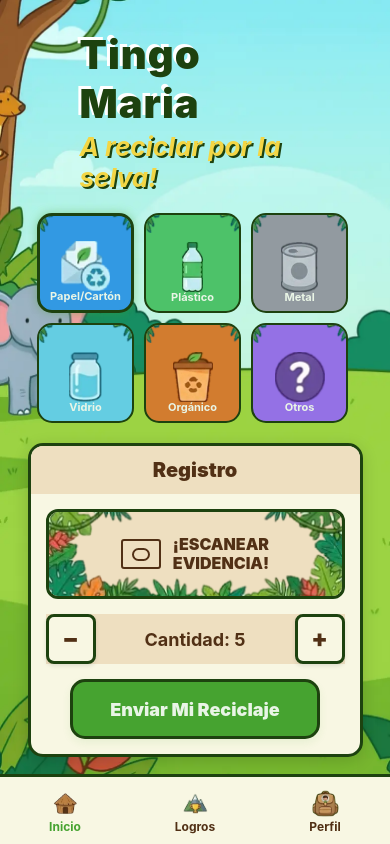
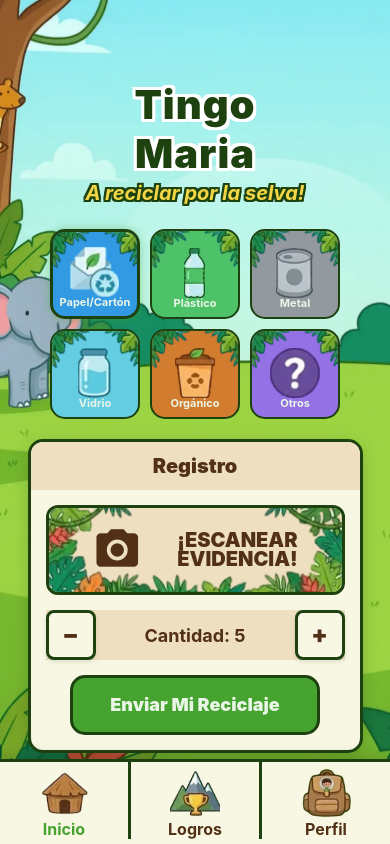
Before and after one commit to Clderon/Sistema-Reciclaje-React-Native, a React Native app: screen /Inicio in a window 390 px wide. Built offline with nearby package versions, Linux system fonts and the light colour scheme.

Commit message:
Implementando la vista home tailwind

```diff
--- a/App.js
+++ b/App.js
@@ -2,7 +2,7 @@ import React from 'react';
 import { NavigationContainer } from '@react-navigation/native';
 import { createBottomTabNavigator } from '@react-navigation/bottom-tabs';
 import { StatusBar } from 'expo-status-bar';
-import { Image, StyleSheet } from 'react-native';
+import { Image, TouchableOpacity, View, StyleSheet } from 'react-native';
 
 // Screens
 import HomeScreen from './src/screens/HomeScreen';
@@ -11,6 +11,20 @@ import PerfilScreen from './src/screens/PerfilScreen';
 import { COLORS } from './src/utils/constants';
 
 const Tab = createBottomTabNavigator();
+
+// Componente personalizado para el botón del tab con border-right
+const TabBarButton = ({ children, onPress, isLast = false, style, ...props }) => (
+  <View style={[styles.tabBarButtonContainer, !isLast && styles.tabBarButtonContainerWithBorder]}>
+    <TouchableOpacity
+      onPress={onPress}
+      activeOpacity={0.7}
+      style={[styles.tabBarButton, style]}
+      {...props}
+    >
+      {children}
+    </TouchableOpacity>
+  </View>
+);
 
 export default function App() {
   return (
@@ -25,13 +39,21 @@ export default function App() {
             backgroundColor: COLORS.target,
             borderTopWidth: 3,
             borderTopColor: COLORS.textBorde,
-            height: 70,
-            paddingBottom: 10,
-            paddingTop: 10,
+            height: 85,
+            paddingBottom: 5,
+            paddingTop: 0,
+            paddingHorizontal: 0,
+            shadowColor: '#000',
+            shadowOffset: { width: 0, height: -4 },
+            shadowOpacity: 0.15,
+            shadowRadius: 12,
+            elevation: 5,
           },
           tabBarLabelStyle: {
-            fontSize: 12,
+            fontSize: 16,
+            marginTop: 10,
             fontWeight: '700',
+            textAlign: 'center',
           },
         }}
       >
@@ -42,10 +64,11 @@ export default function App() {
             tabBarIcon: ({ focused }) => (
               <Image
                 source={require('./src/assets/images/home.webp')}
-                style={styles.tabIcon}
-                resizeMode="contain"
+                style={{ width: 50, height: 50, marginTop: 15}}
+                resizeMode="cover"
               />
             ),
+            tabBarButton: (props) => <TabBarButton {...props} isLast={false} />,
           }}
         />
         <Tab.Screen
@@ -55,10 +78,11 @@ export default function App() {
             tabBarIcon: ({ focused }) => (
               <Image
                 source={require('./src/assets/images/trofeos.webp')}
-                style={styles.tabIcon}
-                resizeMode="contain"
+                style={{ width: 50, height: 50, marginTop: 15 }}
+                resizeMode="cover"
               />
             ),
+            tabBarButton: (props) => <TabBarButton {...props} isLast={false} />,
           }}
         />
         <Tab.Screen
@@ -68,10 +92,11 @@ export default function App() {
             tabBarIcon: ({ focused }) => (
               <Image
                 source={require('./src/assets/images/mochila.webp')}
-                style={styles.tabIcon}
-                resizeMode="contain"
+                style={{ width: 50, height: 50, marginTop: 15 }}
+                resizeMode="cover"
               />
             ),
+            tabBarButton: (props) => <TabBarButton {...props} isLast={true} />,
           }}
         />
       </Tab.Navigator>
@@ -80,8 +105,19 @@ export default function App() {
 }
 
 const styles = StyleSheet.create({
-  tabIcon: {
-    width: 30,
-    height: 30,
+  tabBarButtonContainer: {
+    flex: 1,
+    height: '100%',
+    position: 'relative',
+  },
+  tabBarButtonContainerWithBorder: {
+    borderRightWidth: 3,
+    borderRightColor: COLORS.textBorde,
+  },
+  tabBarButton: {
+    flex: 1,
+    alignItems: 'center',
+    justifyContent: 'center',
+    height: '100%',
   },
 });
--- a/babel.config.js
+++ b/babel.config.js
@@ -1,6 +1,9 @@
 module.exports = function(api) {
   api.cache(true);
   return {
-    presets: ['babel-preset-expo'],
+    presets: [
+      'babel-preset-expo',
+      'nativewind/babel'
+    ],
   };
 };
--- a/package.json
+++ b/package.json
@@ -9,11 +9,14 @@
     "web": "expo start --web"
   },
   "dependencies": {
+    "@expo/vector-icons": "^15.0.3",
     "@react-navigation/bottom-tabs": "^6.5.11",
     "@react-navigation/native": "^6.1.9",
     "@react-navigation/stack": "^6.3.20",
     "expo": "~54.0.0",
+    "expo-navigation-bar": "^5.0.10",
     "expo-status-bar": "~3.0.9",
+    "expo-system-ui": "^6.0.9",
     "nativewind": "^4.2.1",
     "react": "19.1.0",
     "react-native": "0.81.5",
--- a/src/components/Button.js
+++ b/src/components/Button.js
@@ -1,23 +1,27 @@
 import React from 'react';
-import { TouchableOpacity, Text, StyleSheet, ImageBackground, View } from 'react-native';
-import { COLORS } from '../utils/constants';
+import { TouchableOpacity, Text, ImageBackground, View, StyleSheet } from 'react-native';
 
 const Button = ({ title, onPress, variant = 'primary' }) => {
+  const isPrimary = variant === 'primary';
+
   return (
     <TouchableOpacity
-      style={[styles.button, styles[variant]]}
+      style={[
+        styles.button,
+        isPrimary ? styles.buttonPrimary : styles.buttonSecondary,
+      ]}
       onPress={onPress}
       activeOpacity={0.8}
     >
       <View style={styles.buttonContent}>
-        {variant === 'primary' && (
+        {isPrimary && (
           <ImageBackground
             source={require('../assets/images/upscalemedia-transformed.webp')}
-            style={styles.vines}
+            style={styles.buttonVines}
             resizeMode="cover"
           />
         )}
-        <Text style={[styles.text, styles[`text${variant.charAt(0).toUpperCase() + variant.slice(1)}`]]}>
+        <Text style={[styles.buttonText, isPrimary ? styles.buttonTextPrimary : styles.buttonTextSecondary]}>
           {title}
         </Text>
       </View>
@@ -31,8 +35,15 @@ const styles = StyleSheet.create({
     height: 60,
     borderRadius: 15,
     borderWidth: 3.5,
-    borderColor: COLORS.textBorde,
-    overflow: 'hidden',
+    borderColor: '#1d420f',
+    overflow: 'visible',
+    position: 'relative',
+  },
+  buttonPrimary: {
+    backgroundColor: '#46a330',
+  },
+  buttonSecondary: {
+    backgroundColor: '#f8f7e3',
   },
   buttonContent: {
     flex: 1,
@@ -40,20 +51,7 @@ const styles = StyleSheet.create({
     justifyContent: 'center',
     position: 'relative',
   },
-  primary: {
-    backgroundColor: COLORS.button,
-    // Gradient effect simulation
-    shadowColor: COLORS.shadowButton || 'rgba(70, 163, 48, 0.3)',
-    shadowOffset: { width: 0, height: 4 },
-    shadowOpacity: 0.3,
-    shadowRadius: 8,
-    elevation: 5,
-  },
-  secondary: {
-    backgroundColor: COLORS.target,
-    borderColor: COLORS.textBorde,
-  },
-  vines: {
+  buttonVines: {
     position: 'absolute',
     top: -14,
     left: 0,
@@ -62,17 +60,19 @@ const styles = StyleSheet.create({
     width: '100%',
     zIndex: 2,
   },
-  text: {
+  buttonText: {
     fontSize: 18,
     fontWeight: '900',
+    lineHeight: 18,
     position: 'relative',
     zIndex: 3,
+    includeFontPadding: false,
   },
-  textPrimary: {
-    color: COLORS.textWhite,
+  buttonTextPrimary: {
+    color: '#e9f5e6',
   },
-  textSecondary: {
-    color: COLORS.textContenido,
+  buttonTextSecondary: {
+    color: '#513015',
   },
 });
 
--- a/src/components/CategorySelector.js
+++ b/src/components/CategorySelector.js
@@ -1,11 +1,8 @@
 import React from 'react';
-import { View, Text, TouchableOpacity, Image, ImageBackground, StyleSheet, Dimensions } from 'react-native';
-import { CATEGORIES, COLORS } from '../utils/constants';
-
-const { width } = Dimensions.get('window');
+import { View, Text, TouchableOpacity, Image, ImageBackground, StyleSheet } from 'react-native';
+import { CATEGORIES } from '../utils/constants';
 
 const CategorySelector = ({ selectedCategory, onSelectCategory }) => {
-  // Grid de 3 columnas - colores de cada categoría
   const categoryColors = [
     '#3299e3', // Papel/Cartón
     '#4dc269', // Plástico
@@ -15,36 +12,36 @@ const CategorySelector = ({ selectedCategory, onSelectCategory }) => {
     '#9471e5', // Otros
   ];
 
-  const categoryWidth = (width * 0.9 - 60) / 3; // 3 columnas con gap
-
   return (
     <View style={styles.container}>
+      <View style={styles.categories}>
         {CATEGORIES.map((category, index) => {
           const isActive = selectedCategory === category.id;
           return (
             <TouchableOpacity
               key={category.id}
               style={[
-              styles.categoryButton,
-              { width: categoryWidth, backgroundColor: categoryColors[index] },
-              isActive && styles.categoryButtonActive,
+                styles.category,
+                {
+                  backgroundColor: categoryColors[index],
+                  borderWidth: isActive ? 3 : 2,
+                },
+                isActive && styles.categoryActive,
               ]}
               onPress={() => onSelectCategory(category.id)}
               activeOpacity={0.95}
             >
-            {/* Fondo de lianas */}
               <ImageBackground
                 source={require('../assets/images/fondo-item-hd.webp')}
                 style={styles.categoryBg}
                 resizeMode="contain"
               />
 
-            {/* Contenido */}
               <View style={styles.categoryContent}>
                 <View style={styles.categoryIcon}>
                   <Image
                     source={category.icon}
-                  style={styles.categoryImage}
+                    style={styles.categoryImg}
                     resizeMode="contain"
                   />
                 </View>
@@ -54,30 +51,35 @@ const CategorySelector = ({ selectedCategory, onSelectCategory }) => {
           );
         })}
       </View>
+    </View>
   );
 };
 
 const styles = StyleSheet.create({
   container: {
+    width: '100%',
+    alignItems: 'center',
+    marginTop: 10,
+  },
+  categories: {
     flexDirection: 'row',
     flexWrap: 'wrap',
-    justifyContent: 'flex-start',
+    justifyContent: 'center',
+    alignItems: 'center',
+    width: '90%',
+    maxWidth: 375,
     gap: 10,
-    paddingHorizontal: '5%',
-    marginTop: 10,
-    width: '100%',
   },
-  categoryButton: {
-    height: 100,
+  category: {
+    width: 90,
+    height: 90,
     borderRadius: 15,
-    borderWidth: 2,
-    borderColor: COLORS.textBorde,
+    borderColor: '#1d420f',
     overflow: 'hidden',
     position: 'relative',
   },
-  categoryButtonActive: {
-    borderWidth: 3,
-    shadowColor: COLORS.button,
+  categoryActive: {
+    shadowColor: '#46a330',
     shadowOffset: { width: 0, height: 0 },
     shadowOpacity: 0.4,
     shadowRadius: 10,
@@ -85,7 +87,7 @@ const styles = StyleSheet.create({
   },
   categoryBg: {
     position: 'absolute',
-    top: -51,
+    top: -25,
     left: 0,
     right: 0,
     bottom: 0,
@@ -98,25 +100,27 @@ const styles = StyleSheet.create({
     justifyContent: 'flex-end',
     paddingBottom: 8,
     paddingHorizontal: 5,
+    position: 'relative',
     zIndex: 1,
   },
   categoryIcon: {
     width: 45,
     height: 45,
-    marginBottom: 3,
     alignItems: 'center',
     justifyContent: 'center',
+    marginBottom: 3,
   },
-  categoryImage: {
+  categoryImg: {
     width: 50,
     height: 50,
   },
   categoryLabel: {
     fontSize: 11,
     fontWeight: '700',
-    color: COLORS.textWhite,
+    color: '#e9f5e6',
     textAlign: 'center',
     lineHeight: 11,
+    includeFontPadding: false,
   },
 });
 
--- a/src/components/Counter.js
+++ b/src/components/Counter.js
@@ -1,10 +1,9 @@
 import React from 'react';
 import { View, Text, TouchableOpacity, StyleSheet } from 'react-native';
-import { COLORS } from '../utils/constants';
 
 const Counter = ({ value, onIncrement, onDecrement, min = 1, max = 99 }) => {
   return (
-    <View style={styles.container}>
+    <View style={styles.counter}>
       <TouchableOpacity
         style={styles.button}
         onPress={() => value > min && onDecrement()}
@@ -29,24 +28,23 @@ const Counter = ({ value, onIncrement, onDecrement, min = 1, max = 99 }) => {
 };
 
 const styles = StyleSheet.create({
-  container: {
+  counter: {
     flexDirection: 'row',
     alignItems: 'center',
     justifyContent: 'space-between',
-    backgroundColor: COLORS.targetFondo,
+    backgroundColor: '#eedfc0',
+    gap: 10,
     width: '100%',
-    gap: 10,
-    paddingVertical: 0,
   },
   button: {
     width: 50,
     height: 50,
-    borderRadius: 8,
-    backgroundColor: COLORS.target,
-    borderWidth: 3,
-    borderColor: COLORS.textBorde,
     alignItems: 'center',
     justifyContent: 'center',
+    backgroundColor: '#f8f7e3',
+    borderWidth: 3,
+    borderColor: '#1d420f',
+    borderRadius: 8,
     shadowColor: '#000',
     shadowOffset: { width: 0, height: 2 },
     shadowOpacity: 0.1,
@@ -56,15 +54,17 @@ const styles = StyleSheet.create({
   buttonIcon: {
     fontSize: 24,
     fontWeight: '900',
-    color: COLORS.textContenido,
+    color: '#513015',
     lineHeight: 24,
+    includeFontPadding: false,
   },
   value: {
     fontSize: 18,
     fontWeight: '700',
-    color: COLORS.textContenido,
+    color: '#513015',
     flex: 1,
     textAlign: 'center',
+    includeFontPadding: false,
   },
 });
 
--- a/src/screens/HomeScreen.js
+++ b/src/screens/HomeScreen.js
@@ -2,25 +2,73 @@ import React, { useState } from 'react';
 import {
   View,
   Text,
-  StyleSheet,
   ScrollView,
   TouchableOpacity,
   ImageBackground,
   SafeAreaView,
+  StyleSheet,
 } from 'react-native';
+import { MaterialIcons } from '@expo/vector-icons';
 import CategorySelector from '../components/CategorySelector';
 import Counter from '../components/Counter';
 import Button from '../components/Button';
 import ModalPuntos from '../components/ModalPuntos';
-import { COLORS, CATEGORIES } from '../utils/constants';
+import { CATEGORIES } from '../utils/constants';
 
-// Componente simple de ícono de cámara
-const CameraIcon = ({ size = 40, color = COLORS.textContenido }) => (
-  <View style={[styles.cameraIcon, { width: size, height: size * 0.75 }]}>
-    <View style={[styles.cameraBody, { borderColor: color, borderWidth: 2 }]} />
-    <View style={[styles.cameraLens, { borderColor: color, borderWidth: 2 }]} />
-  </View>
-);
+// Componente para texto con contorno (simula múltiples text-shadows)
+const TextWithOutline = ({ children, style, outlineColor = '#fff', outlineWidth = 3 }) => {
+  // Extraer propiedades específicas del estilo
+  const textColor = style?.color;
+
+  // Crear estilo base sin color (el color se aplica por separado)
+  const baseStyle = {
+    fontSize: style?.fontSize || 35,
+    fontWeight: style?.fontWeight || '900',
+    letterSpacing: style?.letterSpacing,
+    fontStyle: style?.fontStyle,
+    lineHeight: style?.lineHeight,
+    includeFontPadding: false,
+    textAlign: style?.textAlign || 'center',
+  };
+
+  // Posiciones para crear el contorno (8 direcciones)
+  const offsets = [
+    { x: -outlineWidth, y: -outlineWidth }, // -3, -3
+    { x: outlineWidth, y: -outlineWidth },  // 3, -3
+    { x: -outlineWidth, y: outlineWidth },  // -3, 3
+    { x: outlineWidth, y: outlineWidth },   // 3, 3
+    { x: -outlineWidth, y: 0 },             // -3, 0
+    { x: outlineWidth, y: 0 },              // 3, 0
+    { x: 0, y: -outlineWidth },             // 0, -3
+    { x: 0, y: outlineWidth },              // 0, 3
+  ];
+
+  return (
+    <View style={{ position: 'relative', alignItems: 'center', justifyContent: 'center' }}>
+      {/* Capas de contorno */}
+      {offsets.map((offset, index) => (
+        <Text
+          key={`outline-${index}`}
+          style={[
+            baseStyle,
+            {
+              position: 'absolute',
+              color: outlineColor,
+              transform: [{ translateX: offset.x }, { translateY: offset.y }],
+              width: '100%',
+            },
+          ]}
+        >
+          {children}
+        </Text>
+      ))}
+      {/* Texto principal */}
+      <Text style={[baseStyle, { color: textColor, position: 'relative' }]}>
+        {children}
+      </Text>
+    </View>
+  );
+};
 
 const HomeScreen = () => {
   const [selectedCategory, setSelectedCategory] = useState(1);
@@ -28,12 +76,10 @@ const HomeScreen = () => {
   const [modalVisible, setModalVisible] = useState(false);
 
   const handleScan = () => {
-    // TODO: Implement camera/scanner functionality
     console.log('Scan evidence');
   };
 
   const handleSend = () => {
-    // TODO: Implement send recycling logic
     setModalVisible(true);
   };
 
@@ -47,14 +93,27 @@ const HomeScreen = () => {
         resizeMode="cover"
       >
         <ScrollView
+          style={styles.scrollView}
           contentContainerStyle={styles.scrollContent}
           showsVerticalScrollIndicator={false}
         >
           {/* Header */}
           <View style={styles.header}>
             <View style={styles.headerContent}>
-              <Text style={styles.headerTitle}>Tingo Maria</Text>
-              <Text style={styles.headerSubtitle}>A reciclar por la selva!</Text>
+              <TextWithOutline
+                style={styles.headerTitle}
+                outlineColor="#fff"
+                outlineWidth={3}
+              >
+                Tingo Maria
+              </TextWithOutline>
+              <TextWithOutline
+                style={styles.headerSubtitle}
+                outlineColor="#1d420f"
+                outlineWidth={2}
+              >
+                A reciclar por la selva!
+              </TextWithOutline>
             </View>
           </View>
 
@@ -64,14 +123,14 @@ const HomeScreen = () => {
             onSelectCategory={setSelectedCategory}
           />
 
-          {/* Registration Card */}
+          {/* Card de Registro */}
           <View style={styles.registroCard}>
             <View style={styles.registroHeader}>
               <Text style={styles.registroTitle}>Registro</Text>
             </View>
 
             <View style={styles.registroContent}>
-              {/* Scan Button */}
+              {/* Botón de Escanear */}
               <TouchableOpacity
                 style={styles.scanButton}
                 onPress={handleScan}
@@ -83,9 +142,7 @@ const HomeScreen = () => {
                   resizeMode="cover"
                 />
                 <View style={styles.scanContent}>
-                  <View style={styles.scanIcon}>
-                    <CameraIcon size={40} color={COLORS.textContenido} />
-                  </View>
+                  <MaterialIcons name="camera-alt" size={50} color="#513015" />
                   <View style={styles.scanText}>
                     <Text style={styles.scanLabel}>¡ESCANEAR</Text>
                     <Text style={styles.scanLabel}>EVIDENCIA!</Text>
@@ -122,19 +179,23 @@ const HomeScreen = () => {
 const styles = StyleSheet.create({
   container: {
     flex: 1,
-    backgroundColor: COLORS.fondoFallback,
+    backgroundColor: '#4a7c3f',
   },
   background: {
     flex: 1,
     width: '100%',
     height: '100%',
   },
+  scrollView: {
+    flex: 1,
+  },
   scrollContent: {
-    paddingTop: 20,
+    paddingTop: 70,
     paddingBottom: 120,
     width: '90%',
     alignSelf: 'center',
     alignItems: 'center',
+    flexGrow: 1,
   },
   header: {
     width: '100%',
@@ -152,29 +213,22 @@ const styles = StyleSheet.create({
   headerTitle: {
     fontSize: 40,
     fontWeight: '900',
-    color: COLORS.textBorde,
+    color: '#1d420f',
     letterSpacing: 1,
     marginBottom: 3,
-    textShadowColor: '#fff',
-    textShadowOffset: { width: -3, height: -3 },
-    textShadowRadius: 0,
-    includeFontPadding: false,
   },
   headerSubtitle: {
-    fontSize: 26,
+    fontSize: 20,
     fontWeight: '700',
     fontStyle: 'italic',
-    color: COLORS.textTitle,
+    color: '#f3d645',
     lineHeight: 31.2,
-    textShadowColor: COLORS.textBorde,
-    textShadowOffset: { width: 2, height: 2 },
-    textShadowRadius: 0,
     includeFontPadding: false,
   },
   registroCard: {
-    backgroundColor: COLORS.target,
+    backgroundColor: '#f8f7e3',
     borderWidth: 3,
-    borderColor: COLORS.textBorde,
+    borderColor: '#1d420f',
     borderRadius: 15,
     overflow: 'hidden',
     width: '100%',
@@ -187,7 +241,7 @@ const styles = StyleSheet.create({
     elevation: 5,
   },
   registroHeader: {
-    backgroundColor: COLORS.targetFondo,
+    backgroundColor: '#eedfc0',
     paddingVertical: 12,
     paddingHorizontal: 15,
     alignItems: 'center',
@@ -195,7 +249,7 @@ const styles = StyleSheet.create({
   registroTitle: {
     fontSize: 20,
     fontWeight: '900',
-    color: COLORS.textContenido,
+    color: '#513015',
     includeFontPadding: false,
   },
   registroContent: {
@@ -206,10 +260,10 @@ const styles = StyleSheet.create({
   scanButton: {
     width: '100%',
     height: 90,
-    backgroundColor: COLORS.targetFondo,
+    backgroundColor: '#eedfc0',
     borderRadius: 12,
     borderWidth: 3,
-    borderColor: COLORS.textBorde,
+    borderColor: '#1d420f',
     overflow: 'hidden',
     position: 'relative',
   },
@@ -227,48 +281,21 @@ const styles = StyleSheet.create({
     flexDirection: 'row',
     alignItems: 'center',
     justifyContent: 'center',
-    gap: 12,
+    gap: 35,
     paddingHorizontal: 15,
     paddingVertical: 12,
     zIndex: 1,
-  },
-  scanIcon: {
-    width: 40,
-    height: 40,
-    alignItems: 'center',
-    justifyContent: 'center',
   },
   scanText: {
     flexDirection: 'column',
     alignItems: 'flex-start',
   },
   scanLabel: {
-    fontSize: 16,
+    fontSize: 20,
     fontWeight: '900',
-    color: COLORS.textContenido,
+    color: '#513015',
     lineHeight: 19.2,
     includeFontPadding: false,
-  },
-  cameraIcon: {
-    alignItems: 'center',
-    justifyContent: 'center',
-    position: 'relative',
-  },
-  cameraBody: {
-    width: '100%',
-    height: '100%',
-    borderRadius: 3,
-    position: 'absolute',
-    top: 0,
-    left: 0,
-  },
-  cameraLens: {
-    width: '45%',
-    height: '45%',
-    borderRadius: 20,
-    position: 'absolute',
-    top: '27.5%',
-    left: '27.5%',
   },
 });
 
```
Also changed, not shown: tailwind.config.js (added, +57 -0 lines), 1 other file (tests, documents, lock files or other folders). Lines whose indentation alone changed are shown as unchanged.
